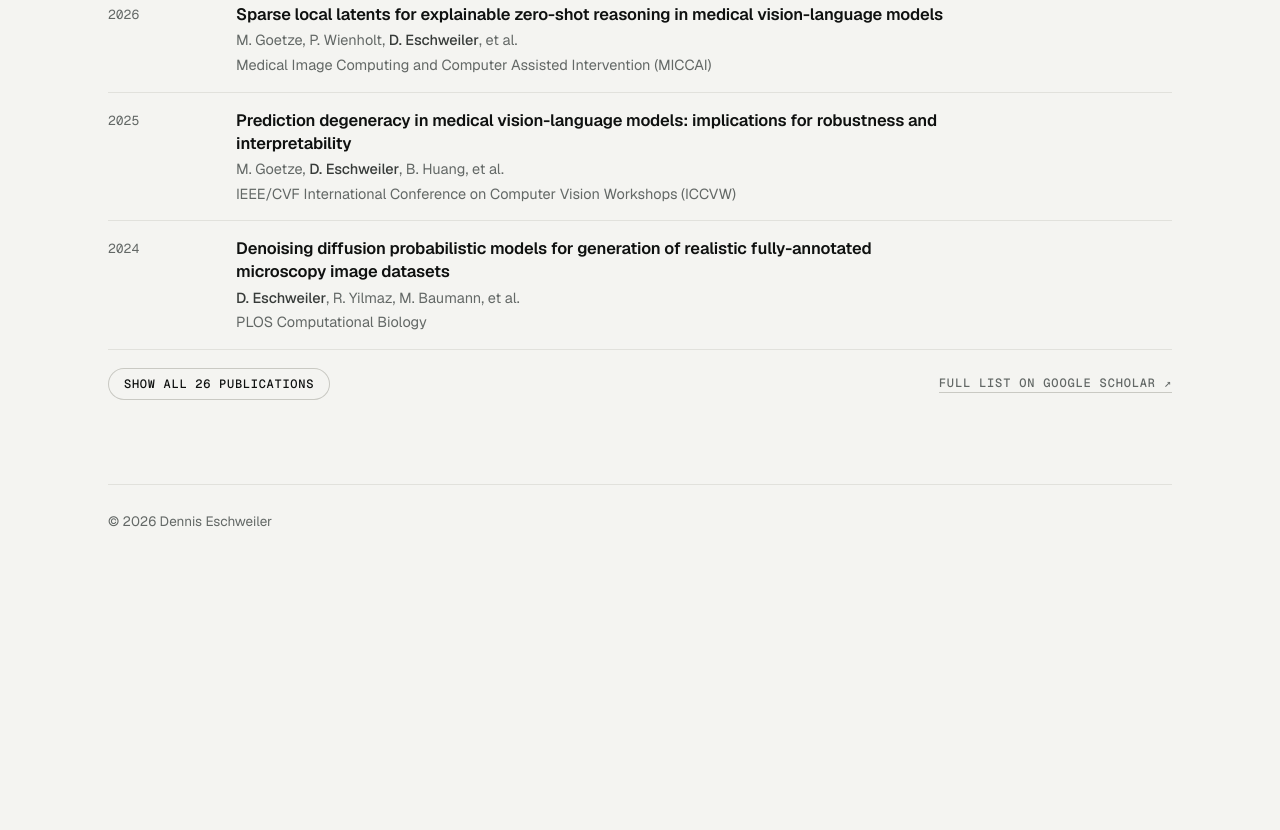
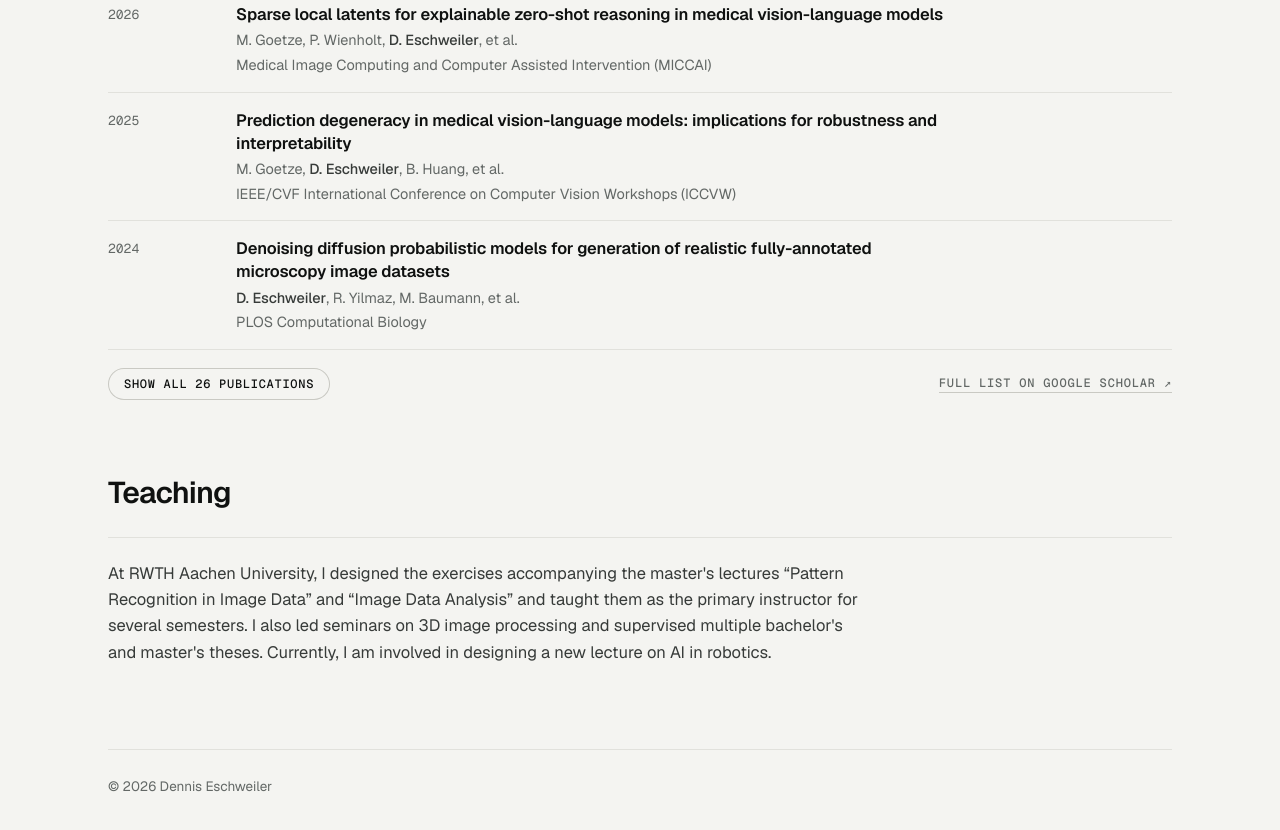
Before and after one commit to DEschweiler/DEschweiler.github.io, a plain HTML site: page index.html in a window 1280 px wide. Shown: the part 2606-3436 px from the top of the page. Before the commit the page ends 3211 px from the top, so only its background shows below. Drawn offline with Linux system fonts and the light colour scheme.

Commit message:
Add teaching section

```diff
--- a/assets/style.css
+++ b/assets/style.css
@@ -106,6 +106,10 @@ h2{margin:0;font-size:30px;line-height:1.15;font-weight:600;letter-spacing:-.028
 .tl a{border-bottom:1px solid var(--rule-strong)}
 .tl a:hover{color:var(--ink);border-color:var(--ink)}
 
+/* teaching */
+.prose{margin:0;padding-top:22px;border-top:1px solid var(--rule)}
+.prose span{display:block;max-width:46em}
+
 /* publications */
 .pubs{list-style:none;margin:0;padding:0;border-top:1px solid var(--rule)}
 .pubs li{display:grid;grid-template-columns:112px minmax(0,1fr);gap:16px;align-items:start;padding:16px 0;border-bottom:1px solid var(--rule)}
--- a/index.html
+++ b/index.html
@@ -155,7 +155,6 @@
             <li>The system combines mapping (SLAM), a labelled 3D model of the room and a vision-language agent that plans and carries out the next action, including simple object manipulation.</li>
             <li>Target tasks are finding and unpacking sterile tools and materials, or monitoring radiation in an angiography suite.</li>
             <li>Robots are becoming part of everyday life, and AI has reached a stage where they can advance quickly. As an engineer, I am particularly excited about this potential.</li>
-            <li>I am also involved in designing an “AI in Robotics” course at RWTH Aachen University.</li>
           </ul>
           <div class="side">
             <div class="grp">
@@ -268,6 +267,11 @@
     </div>
   </section>
 
+  <section class="sec" id="teaching">
+    <div class="sec-head"><h2>Teaching</h2></div>
+    <p class="prose"><span>At RWTH Aachen University, I designed the exercises accompanying the master's lectures “Pattern Recognition in Image Data” and “Image Data Analysis” and taught them as the primary instructor for several semesters. I also led seminars on 3D image processing and supervised multiple bachelor's and master's theses. Currently, I am involved in designing a new lecture on AI in robotics.</span></p>
+  </section>
+
   <footer>
     <span>© 2026 Dennis Eschweiler</span>
   </footer>
```
